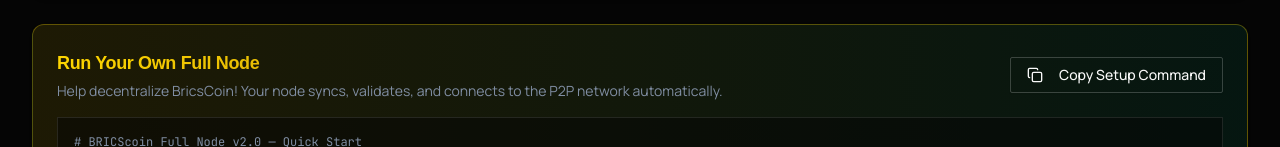
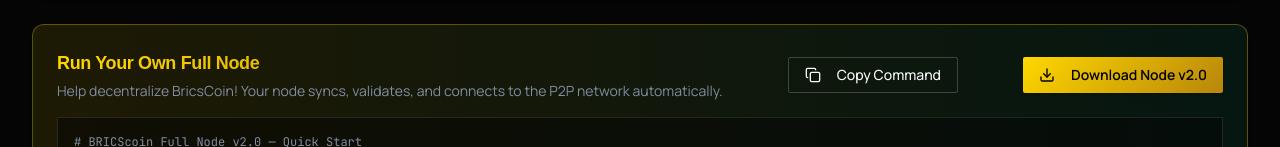
Before and after one commit to Bricscoin2026/Bricscoin, a React (Create React App) app in the folder frontend/: page /network in a window 1280 px wide. Shown: the part 984-1131 px from the top of the page. Built offline with nearby package versions, Linux system fonts and the light colour scheme; no server answers; a web font is replaced by a local one.

Commit message:
auto-commit for 4b413f98-3458-471b-be71-3f92af1620c3

```diff
--- a/frontend/src/pages/Network.jsx
+++ b/frontend/src/pages/Network.jsx
@@ -387,8 +387,18 @@ export default function Network() {
                 data-testid="copy-docker-cmd-btn"
               >
                 <Copy className="w-4 h-4 mr-2" />
-                Copy Setup Command
+                Copy Command
               </Button>
+              <a
+                href={`${process.env.REACT_APP_BACKEND_URL}/api/node/download`}
+                download
+                data-testid="download-node-btn"
+              >
+                <Button className="gold-button">
+                  <Download className="w-4 h-4 mr-2" />
+                  Download Node v2.0
+                </Button>
+              </a>
             </div>
             <div className="mt-4 p-4 bg-background/50 rounded-sm border border-white/10">
               <pre className="font-mono text-xs text-muted-foreground overflow-x-auto">
```
